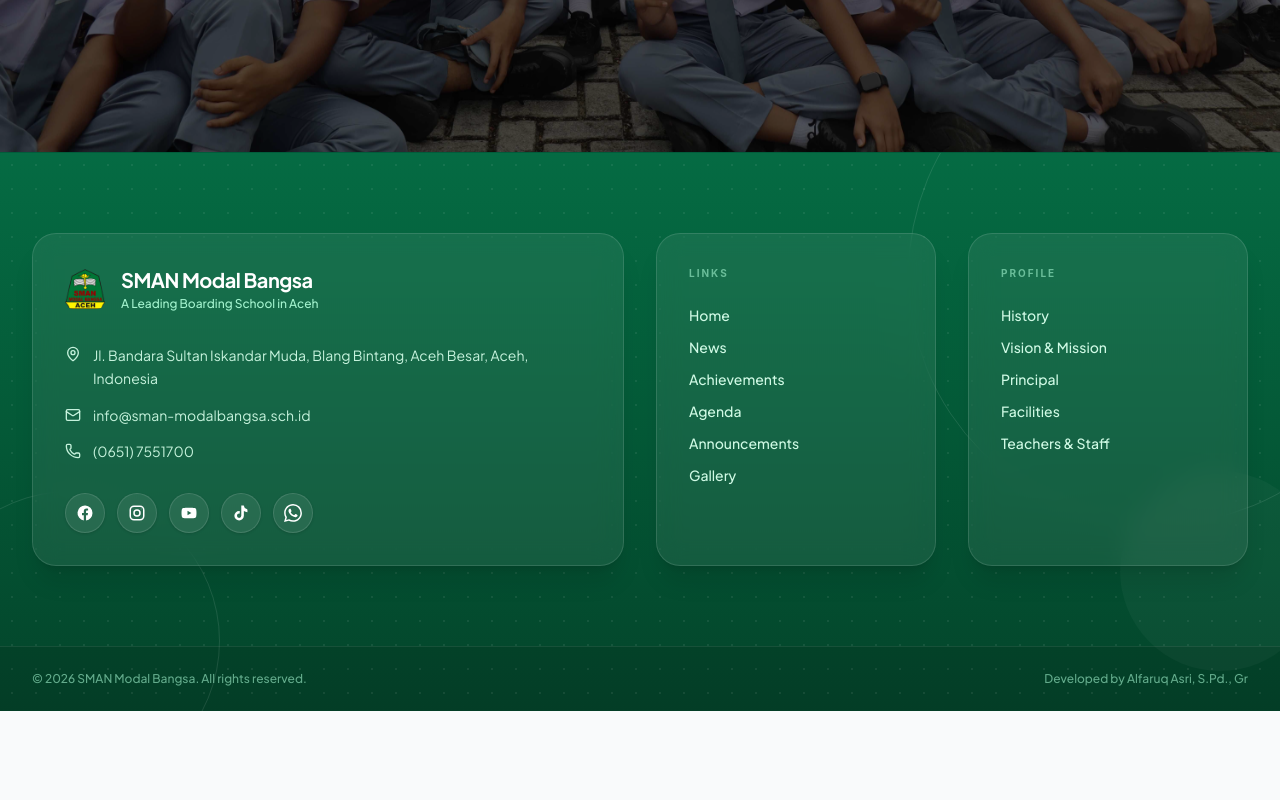
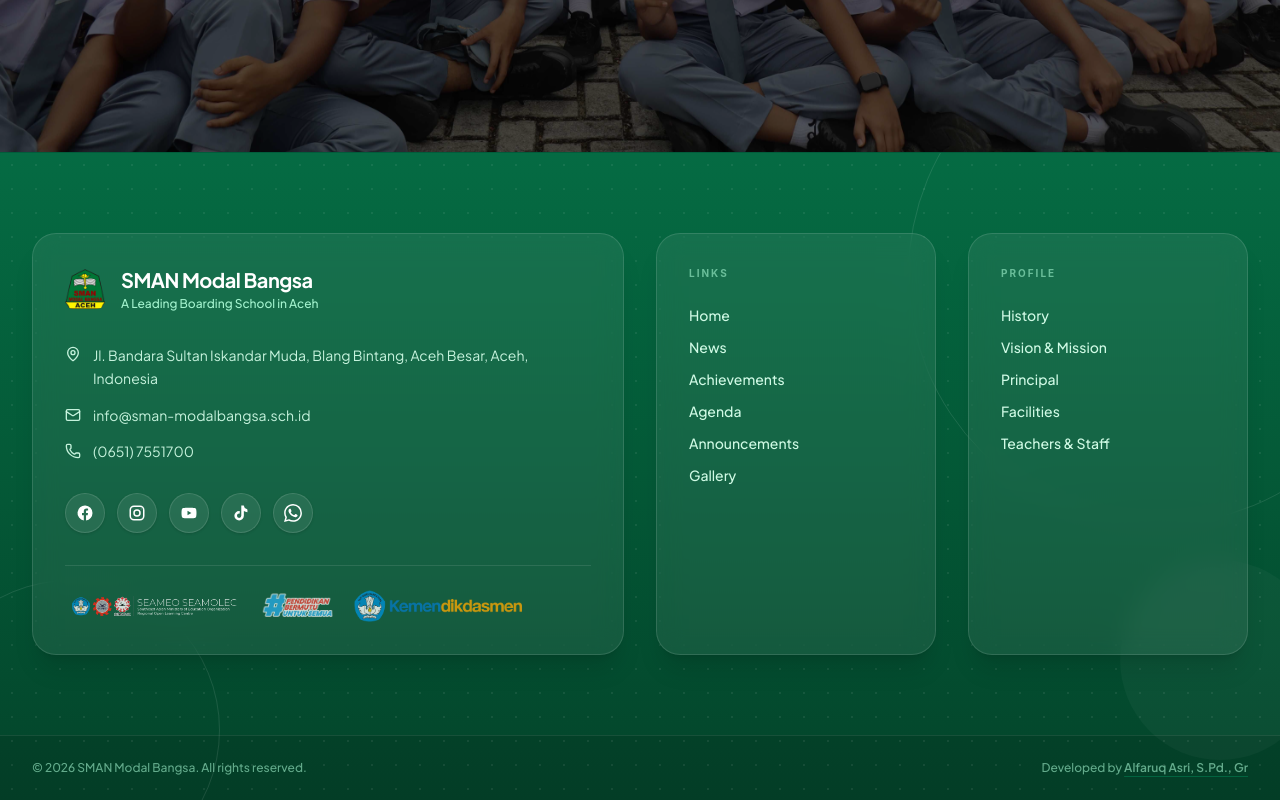
Before and after one commit to faruqeclypst/sman-modalbangsa, a Next.js app: page /en/gtk in a window 1280 px wide. Shown: the part 1197-1997 px from the top of the page. Before the commit the page ends 1908 px from the top, so only its background shows below. Built offline with nearby package versions, Linux system fonts and the light colour scheme; no server answers; a web font is replaced by a local one.

Commit message:
update major v2

```diff
--- a/src/app/[lang]/berita/[id]/page.tsx
+++ b/src/app/[lang]/berita/[id]/page.tsx
@@ -258,7 +258,7 @@ export default async function NewsDetailPage({
                       href={`/${lang}/berita/${r.slug}`}
                       className="group flex gap-3 sm:flex-col sm:gap-2 no-underline"
                     >
-                      <div className="relative aspect-video w-full overflow-hidden rounded-lg bg-[color:var(--muted)]">
+                      <div className="relative aspect-video w-24 sm:w-full shrink-0 overflow-hidden rounded-lg bg-[color:var(--muted)]">
                         {rImg ? (
                           <Image
                             src={rImg}
--- a/src/components/home/gallery-preview.tsx
+++ b/src/components/home/gallery-preview.tsx
@@ -144,7 +144,7 @@ export function GalleryPreview({ locale, items }: GalleryPreviewProps) {
               trigger: sectionRef.current,
               pin: true,
               scrub: 0.5,
-              start: "top 15%",
+              start: "center center",
               end: () => `+=${scrollDist * 1.5}`,
               invalidateOnRefresh: true,
             },
@@ -231,7 +231,7 @@ export function GalleryPreview({ locale, items }: GalleryPreviewProps) {
       ref={sectionRef}
       id="gallery"
       aria-labelledby="gallery-preview-title"
-      className="relative overflow-hidden bg-transparent py-24 sm:py-32"
+      className="relative overflow-hidden bg-transparent py-12 sm:py-32"
     >
       <Container>
         <div ref={headerRef} className="mx-auto max-w-4xl text-center mb-16 sm:mb-20">
--- a/src/components/home/school-commitment.tsx
+++ b/src/components/home/school-commitment.tsx
@@ -89,7 +89,7 @@ export function SchoolCommitment({ locale }: SchoolCommitmentProps) {
             trigger: sectionRef.current,
             pin: true,
             scrub: 0.5,
-            start: "top 15%",
+            start: "center center",
             end: () => `+=${scrollDist * 1.5}`,
             invalidateOnRefresh: true,
           },
@@ -104,7 +104,7 @@ export function SchoolCommitment({ locale }: SchoolCommitmentProps) {
     <section
       ref={sectionRef}
       id="komitmen-sekolah"
-      className="relative overflow-hidden bg-transparent py-24 sm:py-32"
+      className="relative overflow-hidden bg-transparent py-12 sm:py-32"
     >
       <Container>
         {/* Header Block */}
--- a/src/components/layout/footer.tsx
+++ b/src/components/layout/footer.tsx
@@ -223,6 +223,27 @@ export function Footer({ locale, dict }: FooterProps) {
                   </a>
                 ))}
               </div>
+
+              {/* Partner Logos */}
+              <div className="mt-8 pt-6 border-t border-white/10">
+                <div className="flex flex-wrap items-center gap-5">
+                  <img
+                    src="/images/logo_mitra/SEAMOLEC_White.png"
+                    alt="SEAMOLEC"
+                    className="h-8 w-auto object-contain opacity-80 hover:opacity-100 transition-opacity duration-300"
+                  />
+                  <img
+                    src="/images/logo_mitra/pendidikan.png"
+                    alt="Kementerian Pendidikan"
+                    className="h-8 w-auto object-contain opacity-80 hover:opacity-100 transition-opacity duration-300"
+                  />
+                  <img
+                    src="/images/logo_mitra/unique_id.png"
+                    alt="Unique ID"
+                    className="h-8 w-auto object-contain opacity-80 hover:opacity-100 transition-opacity duration-300"
+                  />
+                </div>
+              </div>
             </div>
 
             {/* Quick Links Card */}
@@ -273,7 +294,17 @@ export function Footer({ locale, dict }: FooterProps) {
             <p className="font-medium">
               © {new Date().getFullYear()} {dict.site.name}. {dict.footer.rights}
             </p>
-            <p className="font-medium hover:text-white transition-colors duration-300">{dict.footer.developed}</p>
+            <p className="font-medium">
+              {locale === "id" ? "Dikembangkan oleh " : "Developed by "}
+              <a
+                href="https://instagram.com/alfaruqasri"
+                target="_blank"
+                rel="noopener noreferrer"
+                className="hover:text-white transition-colors duration-300 font-semibold underline decoration-emerald-500/30 hover:decoration-emerald-400 underline-offset-4"
+              >
+                Alfaruq Asri, S.Pd., Gr
+              </a>
+            </p>
           </Container>
         </div>
       </div>
--- a/src/lib/wp.ts
+++ b/src/lib/wp.ts
@@ -292,7 +292,12 @@ export function getThumbnailUrl(post: WPPost): string | null {
 }
 
 export function getAuthorName(post: WPPost): string | null {
-  return post._embedded?.author?.[0]?.name ?? null;
+  const name = post._embedded?.author?.[0]?.name ?? null;
+  if (!name) return null;
+  if (name.toLowerCase() === "admin" || name.toLowerCase() === "administrator") {
+    return "Media Mosa";
+  }
+  return name;
 }
 
 export function getCategoryTerms(post: WPPost): WPTerm[] {
```
